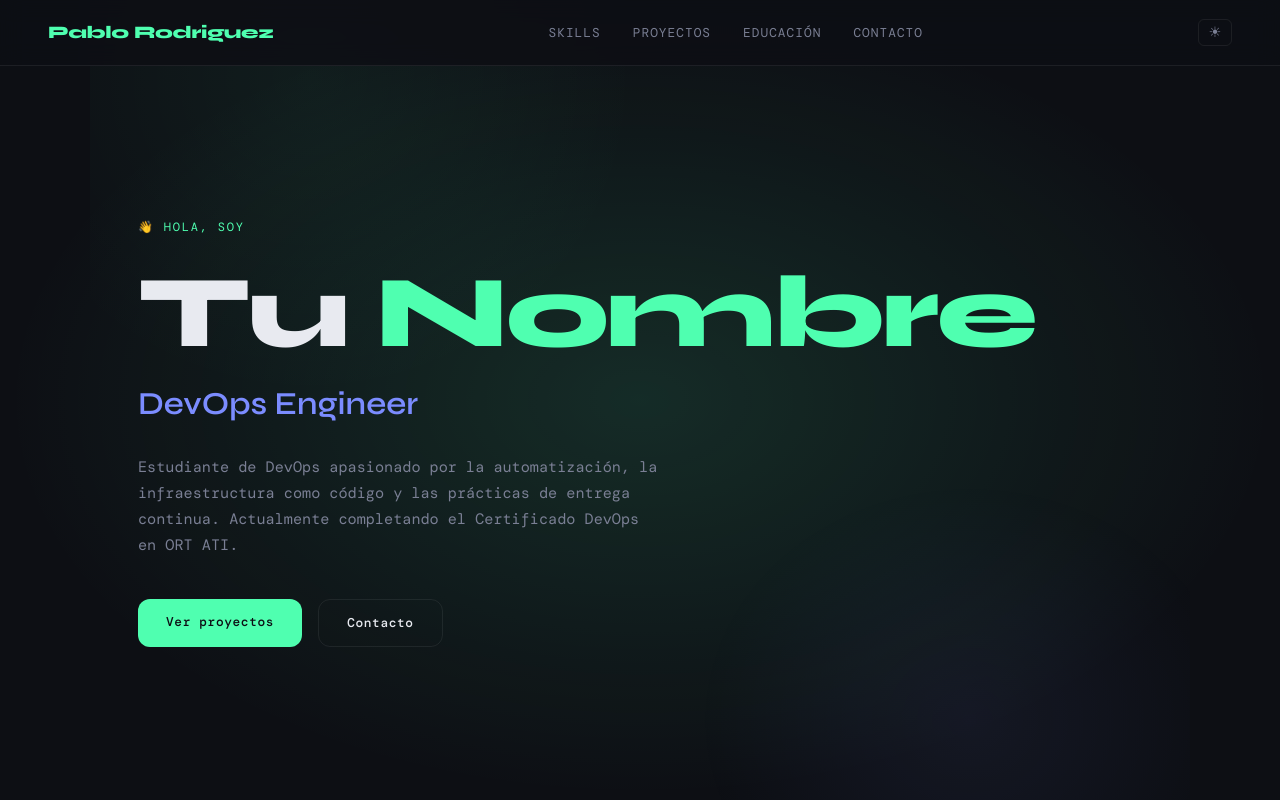
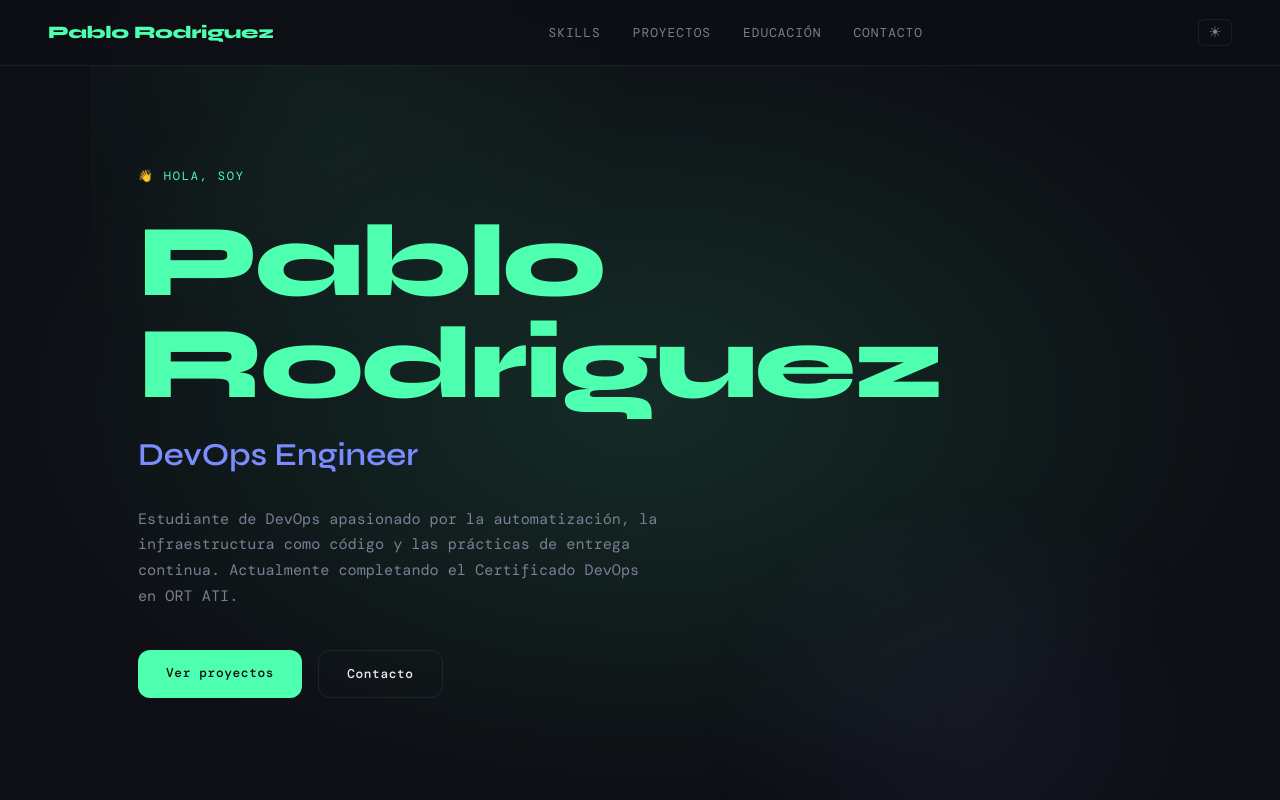
Before and after one commit to pablo-rodriguez-zunino/portfolio-devops, a website: page index.html in a window 1280 px wide. Shown: the top 800 px of the page. Drawn offline with nearby package versions, Linux system fonts and the light colour scheme; a web font is replaced by a local one.

Commit message:
Nombre modificado en index H1

```diff
--- a/index.html
+++ b/index.html
@@ -25,7 +25,7 @@
   <!-- HERO -->
   <section id="hero">
     <p class="hero-tag">👋 Hola, soy</p>
-    <h1 class="hero-name">Tu <span>Nombre</span></h1>
+    <h1 class="hero-name"><span>Pablo Rodriguez</span></h1>
     <p class="hero-role">DevOps Engineer</p>
     <p class="hero-desc">
       <!-- TODO: escribí una descripción breve sobre vos, tu enfoque y lo que te apasiona -->
```
